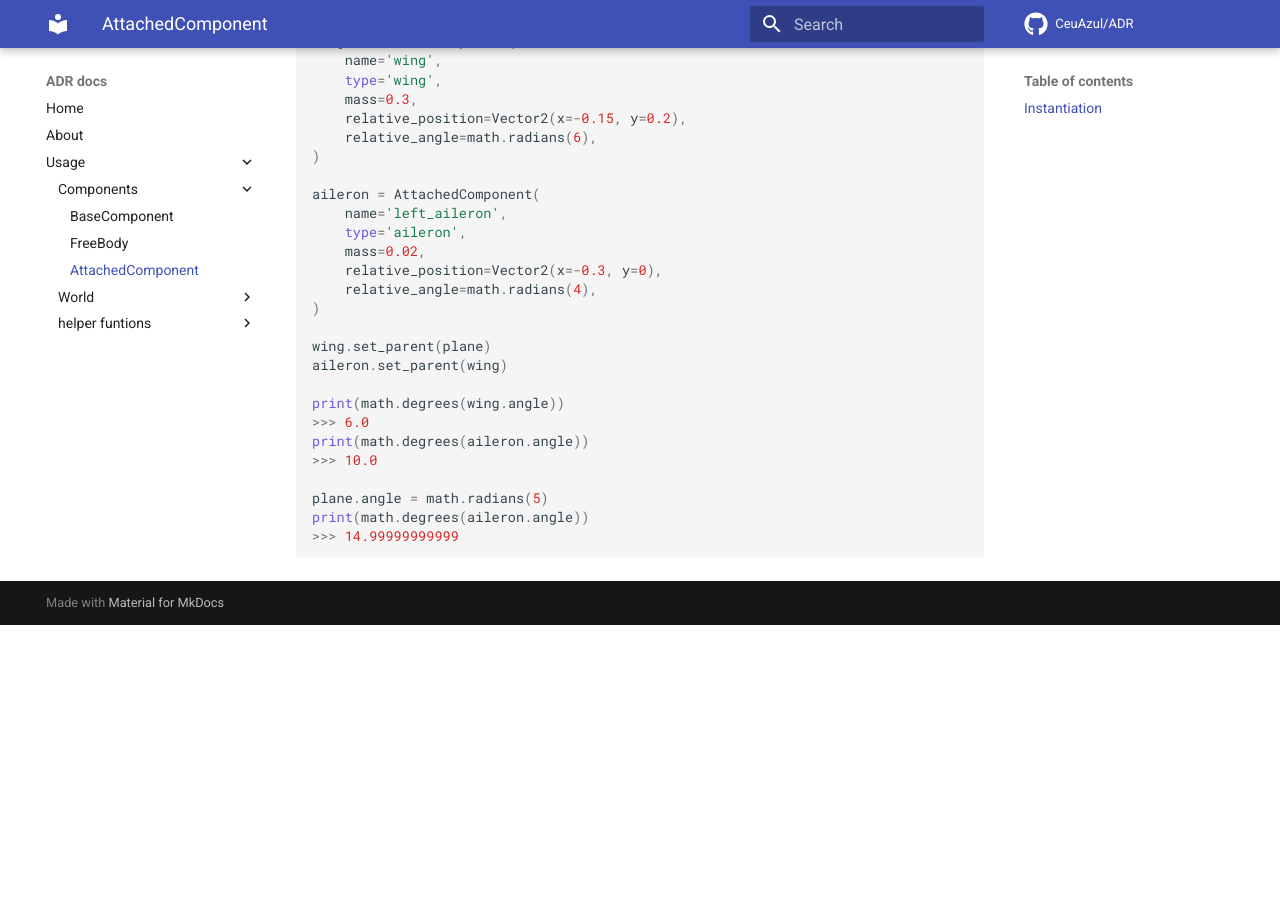
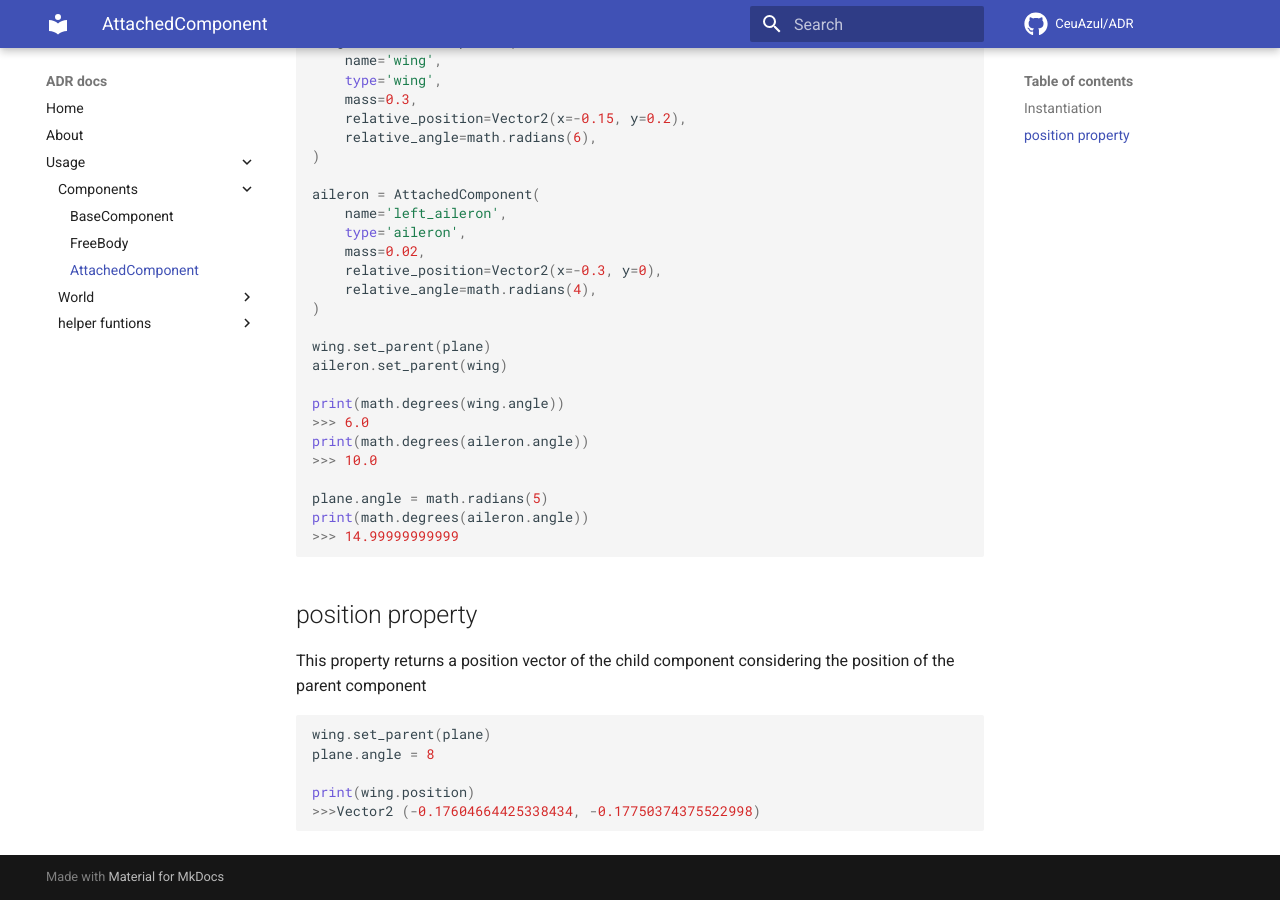
Before and after one commit to CeuAzul/ADR, an MkDocs documentation site: the page built from docs/Components/AttachedComponent.md, in a window 1280 px wide and 900 px high, scrolled down 1142 px. Built offline with MkDocs 1.6.1 and Material for MkDocs 9.7.7, drawn with Linux system fonts in a browser that asks for light colours; comment, search, counter and statistics services are not loaded; before the commit the page ends 1767 px from its top, so only the background shows below that.

Commit message:
Add docs for position property

````diff
--- a/docs/Components/AttachedComponent.md
+++ b/docs/Components/AttachedComponent.md
@@ -60,3 +60,12 @@ plane.angle = math.radians(5)
 print(math.degrees(aileron.angle))
 >>> 14.99999999999
 ```
+## position property
+This property returns a position vector of the child component considering the position of the parent component
+```python
+wing.set_parent(plane)
+plane.angle = 8
+
+print(wing.position)
+>>>Vector2 (-0.17604664425338434, -0.17750374375522998)
+```
````
